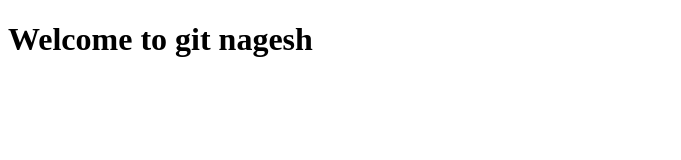
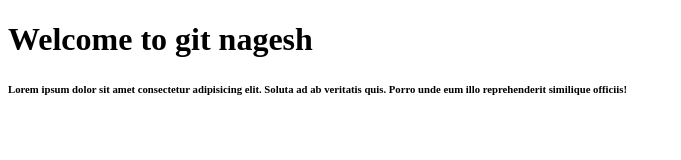
Before and after one commit to Nageshgowd/second, a plain HTML site: page index.html in a window 1280 px wide. Shown: the whole page, without its empty margins (0-681 px from the left). Drawn offline with Linux system fonts and the light colour scheme.

```diff
--- a/index.html
+++ b/index.html
@@ -10,5 +10,6 @@
     <h1>
         Welcome to git nagesh
     </h1>
+    <h6>Lorem ipsum dolor sit amet consectetur adipisicing elit. Soluta ad ab veritatis quis. Porro unde eum illo reprehenderit similique officiis!</h6>
 </body>
 </html>
```
